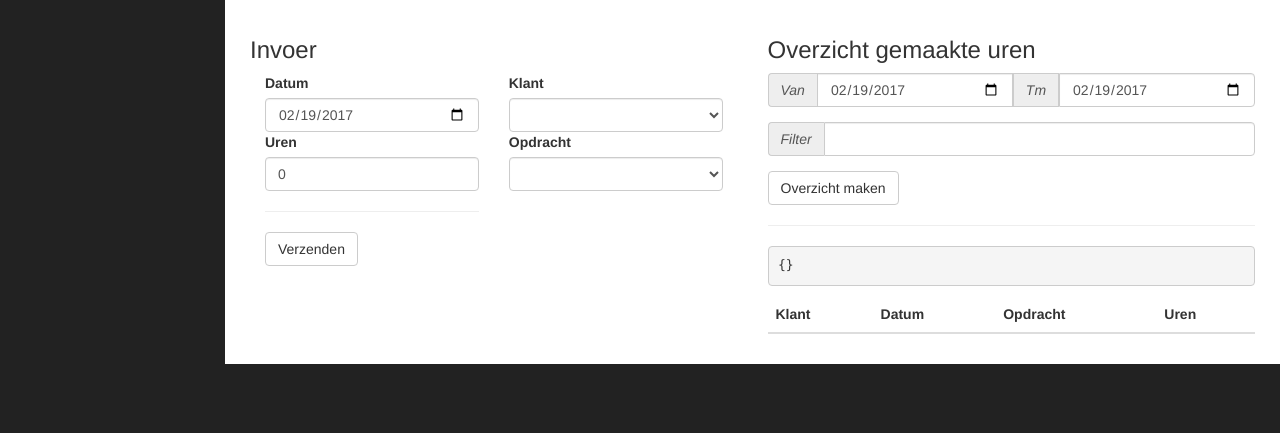
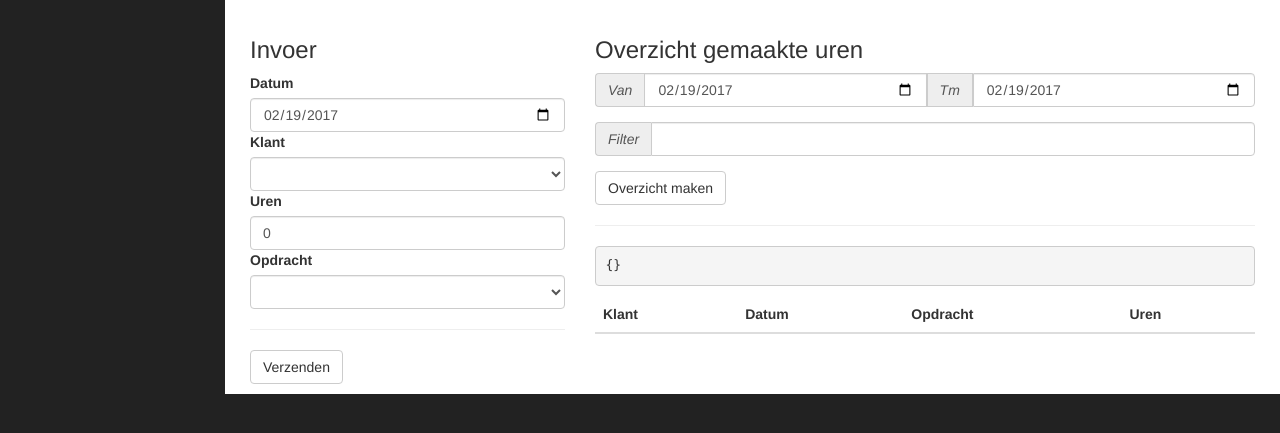
Before and after one commit to rufinoNL/administratie_tool, a plain HTML site: page urenregistratie.html in a window 1280 px wide. Shown: the part 153-586 px from the top of the page. Drawn offline with nearby package versions, Linux system fonts and the light colour scheme.

Commit message:
JR0003: layout urenregistratie veranderd

```diff
--- a/urenregistratie.html
+++ b/urenregistratie.html
@@ -159,15 +159,15 @@
                 <div class="row"
                      ng-controller="UrenregistratieController">
                     <!-- --------------------------------------------------------------------------------------------- Input stuff -->
-                    <div class="col-lg-6">
+                    <div class="col-lg-4">
                         <h3>Invoer</h3>
-                        <div class="col-md-6">
+                        <div>
                             <label>Datum</label>
                             <input class="form-control"
                                    type="date"
                                    ng-model="urenreg.invoer.datum">
                         </div>
-                        <div class="col-md-6" >
+                        <div>
                             <label>Klant</label>
                             <select class="form-control"
                                     ng-model="urenreg.invoer.klant"
@@ -175,27 +175,27 @@
                                     ng-change="urenreg.invoer.zetLocaties()">
                             </select>
                         </div>
-                        <div class="col-md-6">
+                        <div>
                             <label>Uren</label>
                             <input class="form-control"
                                    type="number"
-                                   step="0.01"
+                                   step="0.25"
                                    ng-model="urenreg.invoer.uren">
                         </div>
-                        <div class="col-md-6">
+                        <div>
                             <label>Opdracht</label>
                             <select class="form-control"
                                     ng-model="urenreg.invoer.locatie"
                                     ng-options="u for u in urenreg.invoer.locaties">
                             </select>
                         </div>
-                        <div class="col-md-6">
+                        <div>
                             <hr>
                             <button class="btn btn-default">Verzenden</button>
                         </div>
                     </div>
                     <!-- Weergave -->
-                    <div class="col-lg-6">
+                    <div class="col-lg-8">
                         <h3>Overzicht gemaakte uren</h3>
                         <div>
                             <div class="form-group input-group">
```
